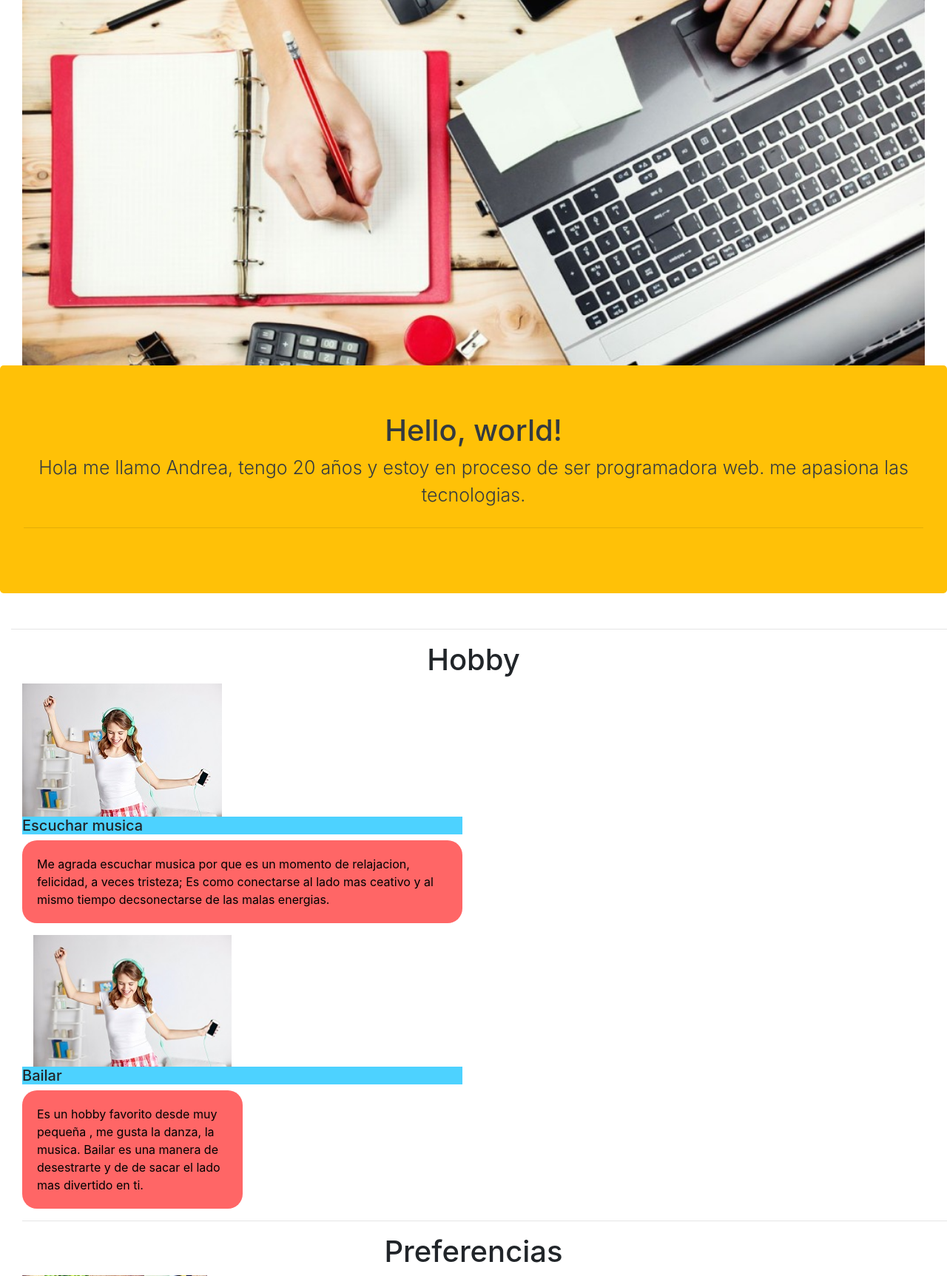
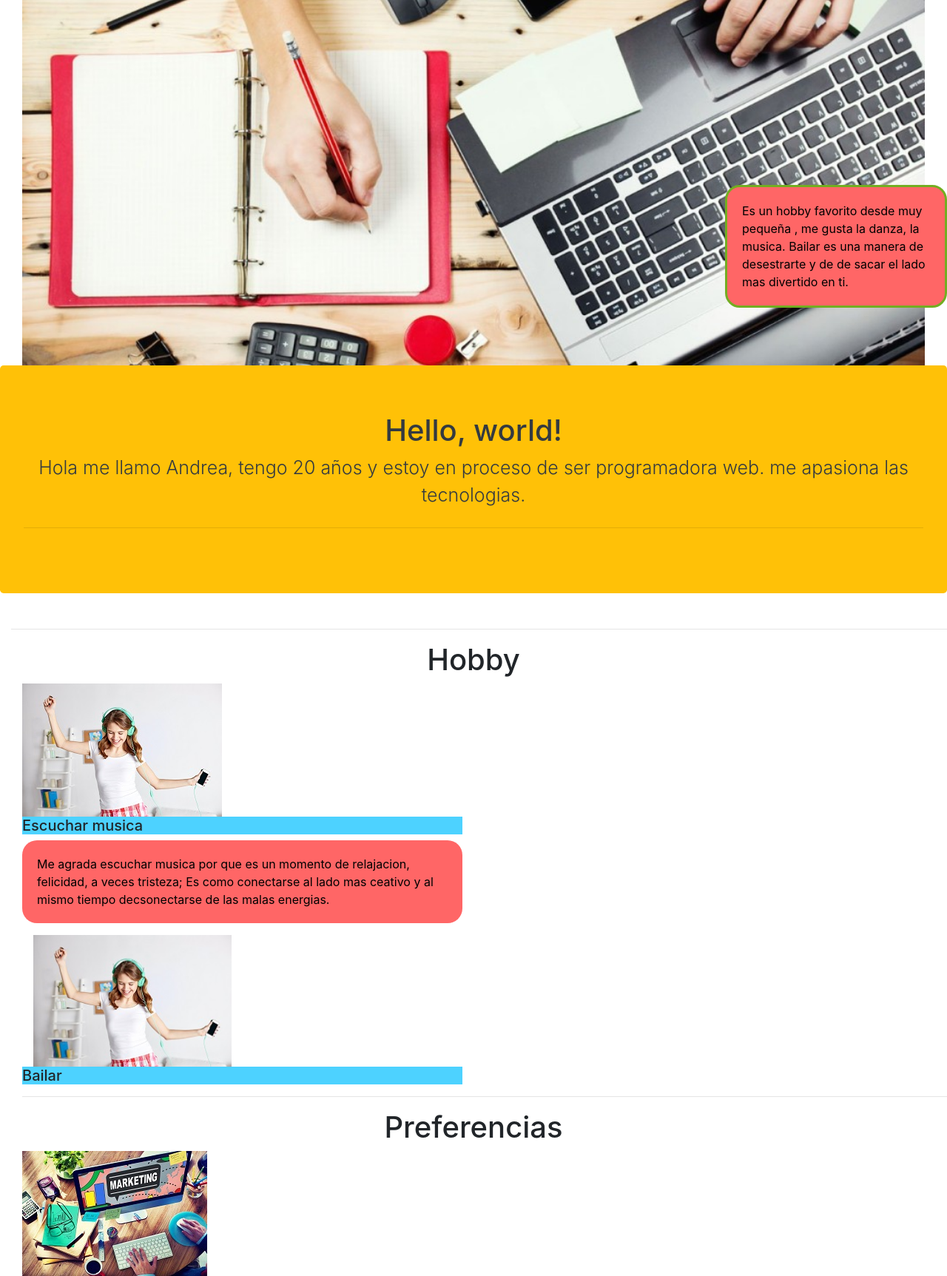
Before and after one commit to yaibondi/mipaginaweb, a PHP site: page / in a window 1280 px wide. Shown: the part 368-2093 px from the top of the page at 74% size. Run offline with PHP 8.4, Linux system fonts and the light colour scheme; some libraries are stand-ins or nearby versions; some web fonts are replaced.

Commit message:
practicando css3

```diff
--- a/css/style.css
+++ b/css/style.css
@@ -39,6 +39,14 @@ p.textoHobby
 
 			  color:#ff066a;
 			}
+.bailar
+{
+position: fixed;
+    bottom: 0;
+    right: 0;
+    width: 300px;
+    border: 3px solid #73AD21;
+}
 
 
 
--- a/index.php
+++ b/index.php
@@ -69,6 +69,4 @@
 
 
 
-
-
 <?php include("inc/footer.php");?>
```
